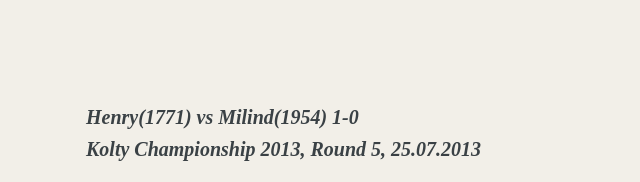
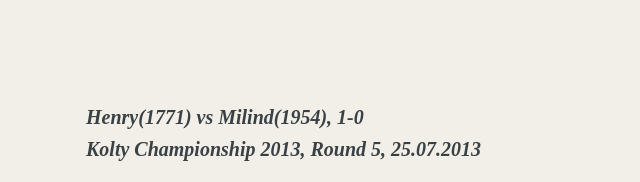
Before and after one commit to henryw4k/henryw4k.github.io, a plain HTML site: page index.html in a window 1280 px wide. Shown: the part 6331-6513 px from the top of the page, 204-844 px from the left. Drawn offline with Linux system fonts and the light colour scheme; a web font is replaced by a local one.

Commit message:
added a comma

```diff
--- a/index.html
+++ b/index.html
@@ -176,7 +176,7 @@ your initial data entry.<p></p>
 </p>
 <br><br>
 
-<p><strong><em>Henry(1771) vs Milind(1954) 1-0 <br>Kolty Championship 2013, Round 5, 25.07.2013</em></strong></p>
+<p><strong><em>Henry(1771) vs Milind(1954), 1-0 <br>Kolty Championship 2013, Round 5, 25.07.2013</em></strong></p>
 <p>
 <iframe border="0" frameborder="0" allowtransparency="true" width="574" height="434" src="http://www.chess.com/emboard?id=2524840"></iframe></p>
 <p>I can help your company checkmate the competitors if you hire me!</p>
```
